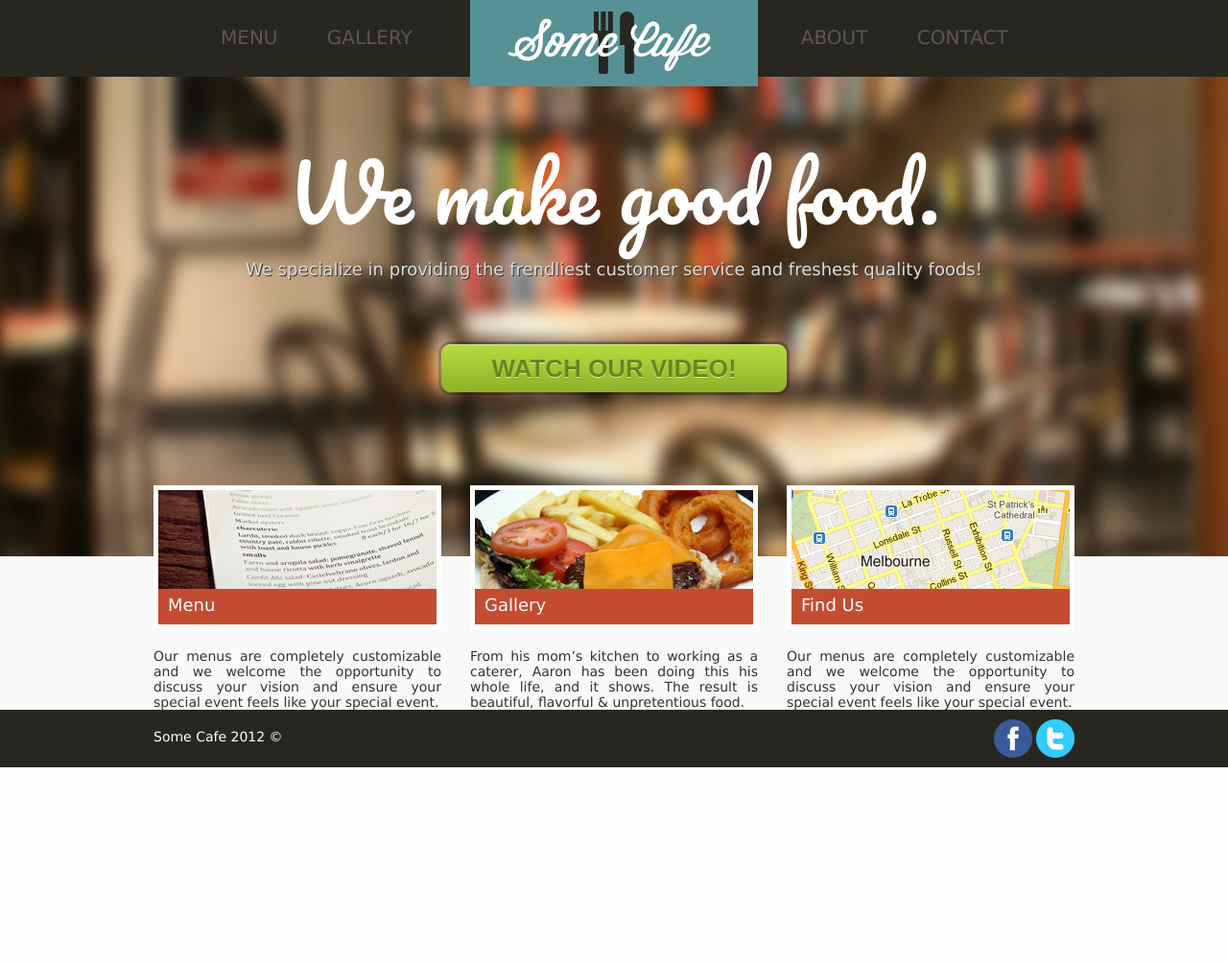
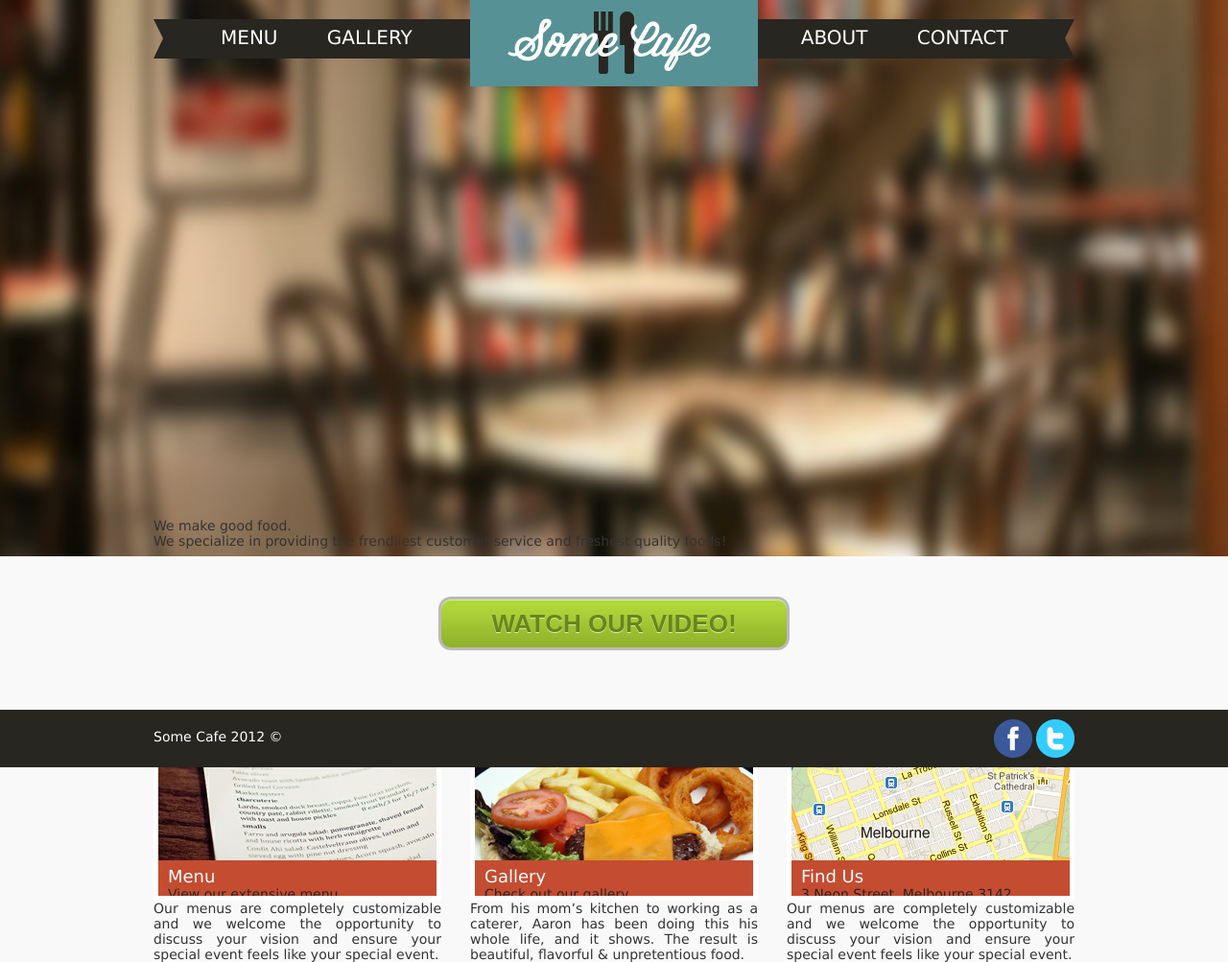
Before and after one commit to NeonThree/html5, a PHP site: page / in a window 1280 px wide. Shown: the whole page at 96% size. Before the commit the page ends 800 px from the top, so only its background shows below. Run offline with PHP 8.4, Linux system fonts and the light colour scheme.

Commit message:
Cleaned up CSS

```diff
--- a/Article 02 - Working with Media and Geolocation in HTML5/css/style.css
+++ b/Article 02 - Working with Media and Geolocation in HTML5/css/style.css
@@ -4,15 +4,25 @@
 	outline: 0;
 }
 
-a img {
-	border: none;
+html {
+	background-image:url(../images/background.jpg);
+	background-repeat:no-repeat;
+	background-position:top center;
+	background-size:100% 580px;
+	background-color: #f9f9f9;
 }
 
 body {
+	margin: 0 auto;
 	font-family: Verdana, Geneva, sans-serif;
 	color: #333333;
-	background: #f9f9f9;
 	font-size:14px;
+	width:960px;
+}
+
+
+a img {
+	border: none;
 }
 
 a {
@@ -31,19 +41,19 @@ a:active {
 }
 
 header {
-	height:80px;
+	height:500px;
 	width:100%;
-	background-color:#272621;
 }
 
 nav {
 	font-size: 20px;
-	width:960px;
+	width:100%;
 	height:80px;
 	margin: 0 auto;
 	background-image:url(../images/navigationBackground.png);
 	background-repeat:no-repeat;
 	background-position: 0% 50%;
+	margin-bottom:50px;
 }
 
 nav ul {
@@ -64,41 +74,27 @@ nav ul li {
 }
 
 nav li a:hover, nav li.active a {
-	color: #fff;
+	color: #569195;
 }
 
 nav li a {
-	color:#5b574e;
+	color:#fff;
 }
 
 #feature {
 	width:100%;
 	height:500px;
-	background-image:url(../images/background.jpg);
-	background-repeat:no-repeat;
-	background-position:center;
-	background-size:100% 500px;
+
 }
 
-#headline {
+h1 {
 	font-size:80px;
 	font-family: 'Pacifico', cursive;
-	height:auto;
-	width:100%;
-	text-align:center;
-	margin-top:10px;
-	float:left;
-	color:#fff;
-}
-
-#tagline {
-	font-size:18px;
-	height:auto;
+	font-weight:100;
 	width:100%;
 	text-align:center;
 	float:left;
-	color:#dcdcdc;
-	text-shadow: 1px 1px #333;
+	color:#fff;
 }
 
 #container {
@@ -129,7 +124,7 @@ nav li a {
 	height:auto;
 	float:left;
 	text-align:justify;
-	margin-top:94px;
+	margin-top:111px;
 }
 
 #gallery {
@@ -137,9 +132,9 @@ nav li a {
 	height:auto;
 	float:left;
 	text-align:justify;
-	margin-top:94px;
 	margin-left:30px;
 	margin-right:30px;
+	margin-top:111px;
 }
 
 #findus {
@@ -147,7 +142,7 @@ nav li a {
 	height:auto;
 	float:left;
 	text-align:justify;
-	margin-top:94px;
+	margin-top:111px;
 }
 
 figcaption a {
@@ -193,8 +188,8 @@ figure {
 	width:290px;
 }
 
-section p {
-	margin-top:20px;
+article p {
+	margin-top:10px;
 }
 
 .button {
@@ -205,16 +200,14 @@ section p {
 	background: url(../images/button.png) no-repeat;
 	font-family: Arial, Helvetica, sans-serif;
 	font-weight:bold;
-
-	float:left;
 	text-align:center;
 	padding-top:13px;
 	font-size:26px;
 	color:#6a841e;
 	text-transform:uppercase;
 	text-shadow: 0px 1px 0px #daed9f;
+	margin-top:50px;
 	margin-left:297px;
-	margin-top:65px;
 }
 
 .button span {
```
Also changed, not shown: other parts of Article 02 - Working with Media and Geolocation in HTML5/css/style.css (+39 -11 lines).
